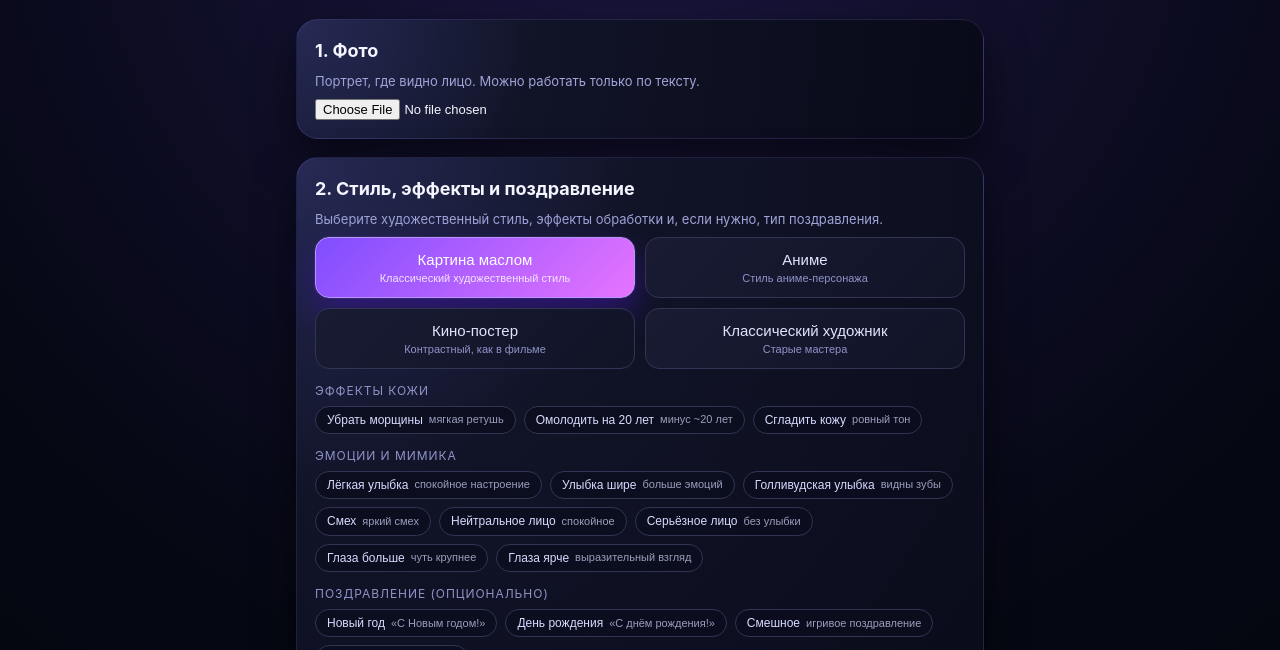
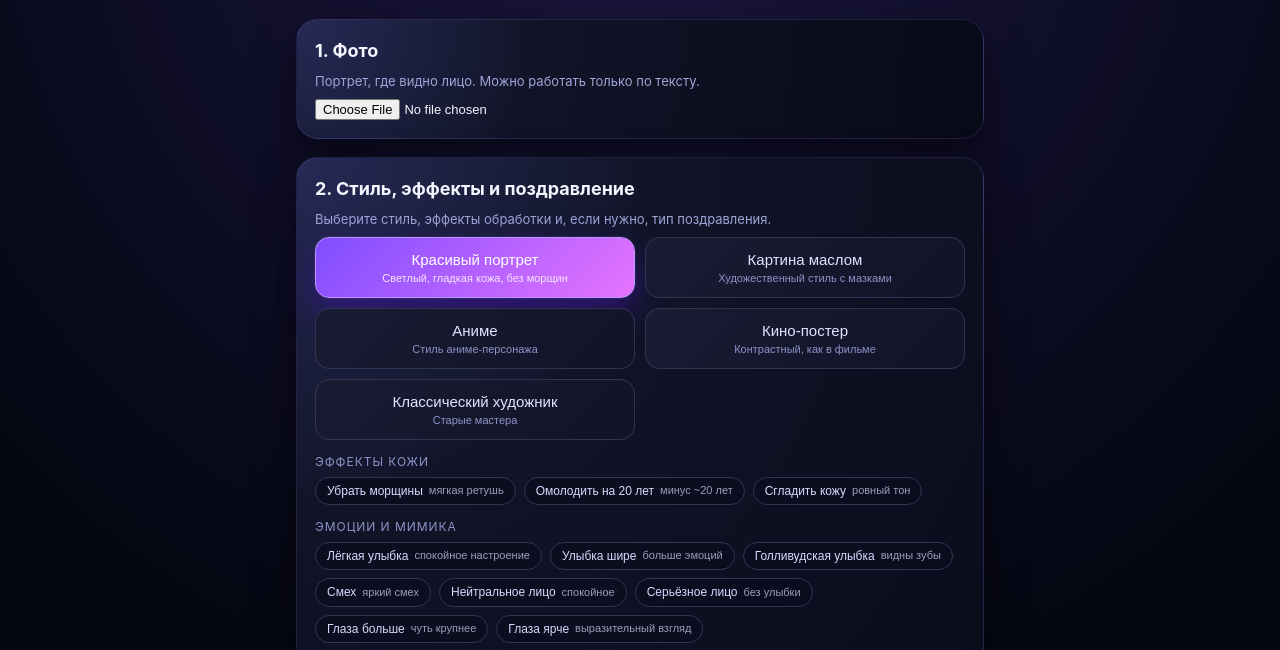
Before and after one commit to alexnehhajenko-hub/windowtosoul-site, a website: page index.html in a window 1280 px wide. Shown: the part 142-792 px from the top of the page. Drawn offline with Linux system fonts and the light colour scheme.

Commit message:
Update index.html

```diff
--- a/index.html
+++ b/index.html
@@ -337,18 +337,28 @@
     <section class="block">
       <h2>2. Стиль, эффекты и поздравление</h2>
       <p class="helper">
-        Выберите художественный стиль, эффекты обработки и, если нужно, тип поздравления.
+        Выберите стиль, эффекты обработки и, если нужно, тип поздравления.
       </p>
 
       <div class="style-btns">
         <button
           type="button"
+          id="btn-beauty"
+          class="style-btn active"
+          onclick="selectStyle('beauty')"
+        >
+          Красивый портрет
+          <span>Светлый, гладкая кожа, без морщин</span>
+        </button>
+
+        <button
+          type="button"
           id="btn-oil"
-          class="style-btn active"
+          class="style-btn"
           onclick="selectStyle('oil')"
         >
           Картина маслом
-          <span>Классический художественный стиль</span>
+          <span>Художественный стиль с мазками</span>
         </button>
 
         <button
@@ -507,7 +517,7 @@
           onclick="selectGreeting(this)"
         >
           Новый год
-          <span>«С Новым годом!»</span>
+          <span>новогодняя открытка</span>
         </button>
 
         <button
@@ -517,7 +527,7 @@
           onclick="selectGreeting(this)"
         >
           День рождения
-          <span>«С днём рождения!»</span>
+          <span>день рождения</span>
         </button>
 
         <button
@@ -527,7 +537,7 @@
           onclick="selectGreeting(this)"
         >
           Смешное
-          <span>игривое поздравление</span>
+          <span>игривый стиль</span>
         </button>
 
         <button
@@ -576,8 +586,8 @@
   </div>
 
   <script>
-    // Текущий стиль
-    let CURRENT_STYLE = "oil";
+    // Текущий стиль — по умолчанию "Красивый портрет"
+    let CURRENT_STYLE = "beauty";
     // Активные эффекты лица
     const ACTIVE_EFFECTS = new Set();
     // Текущее поздравление (new-year, birthday, funny, scary)
@@ -618,7 +628,6 @@
         .forEach((b) => b.classList.remove("active"));
 
       if (alreadySelected) {
-        // снятие выбора
         CURRENT_GREETING = null;
         return;
       }
```
